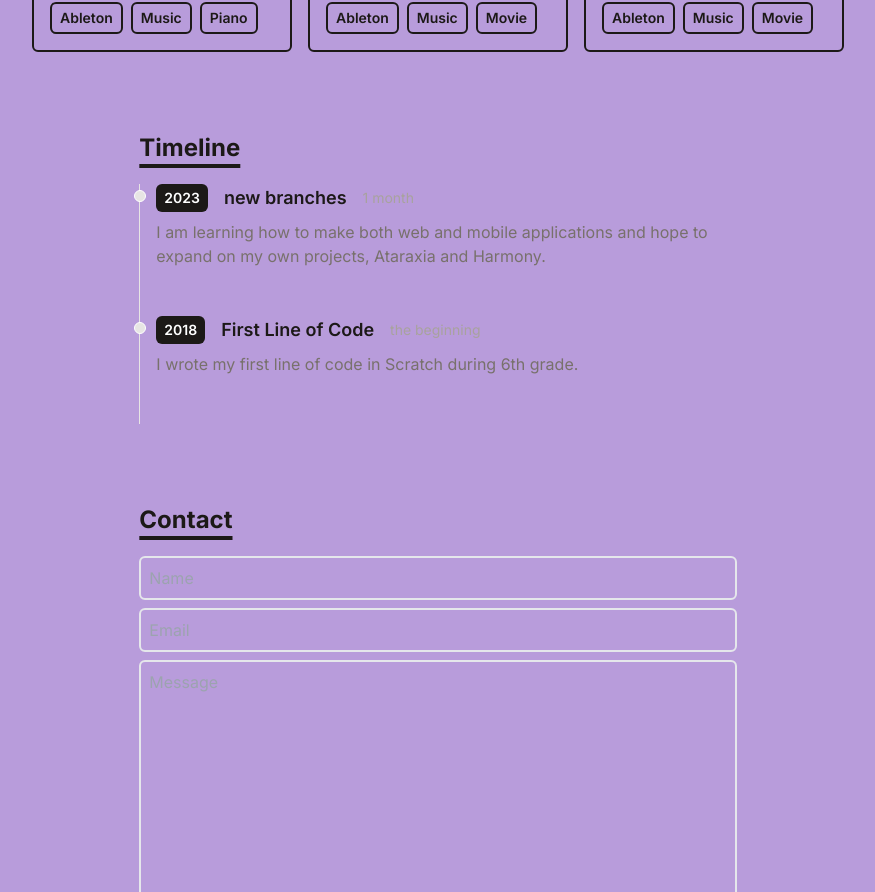
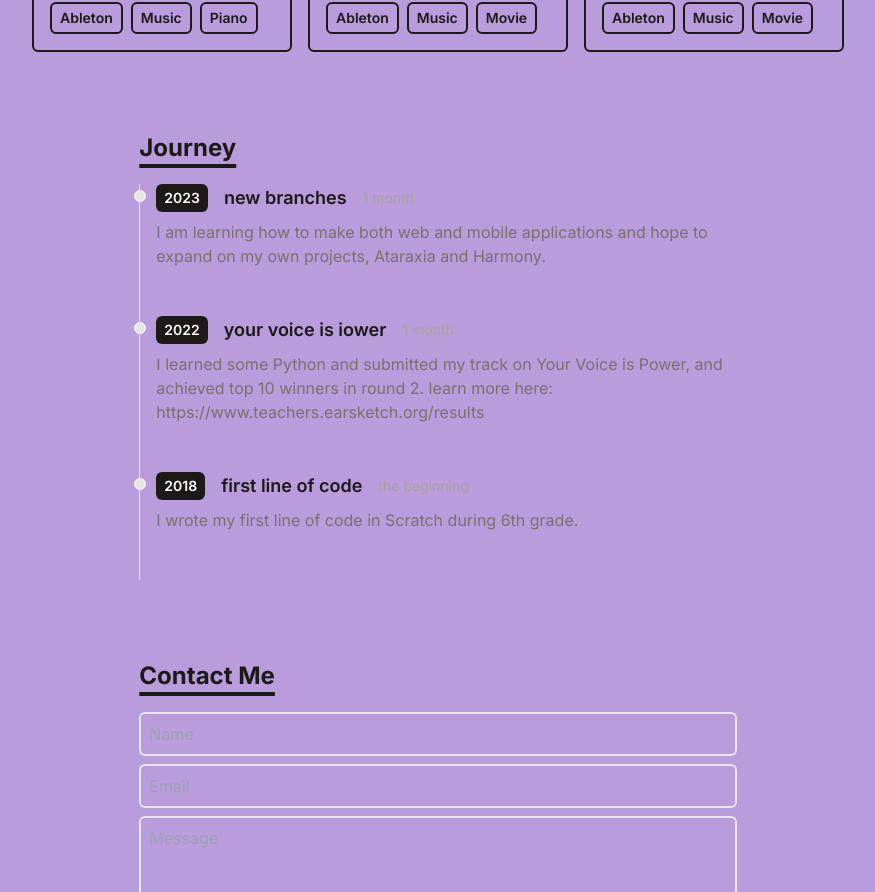
Before and after one commit to dominiclabuguen/portfolio, a React (Vite) app in the folder my-portfolio/: page / in a window 1280 px wide. Shown: the part 496-1388 px from the top of the page, without its empty margins (202-1077 px from the left). Built offline with nearby package versions, Linux system fonts and the light colour scheme.

Commit message:
new changes

```diff
--- a/my-portfolio/src/App.jsx
+++ b/my-portfolio/src/App.jsx
@@ -62,6 +62,8 @@ function App() {
 		</svg>
 	);
 
+
+	//fix the dark-mode smoothness and button transition
   return (
 	<>
 		<button
--- a/my-portfolio/src/components/contact.jsx
+++ b/my-portfolio/src/components/contact.jsx
@@ -13,7 +13,7 @@ function Contact() {
                method="POST"
                className="flex flex-col w-full md:w-7/12"
             >
-               <Title>Contact</Title>
+               <Title>Contact Me</Title>
                <input
                   type="text"
                   name="name"
--- a/my-portfolio/src/components/intro.jsx
+++ b/my-portfolio/src/components/intro.jsx
@@ -15,7 +15,7 @@ function Intro() {
                className="text-cyan-600 hover:underline underline-offset-2 decoration-2 decoration-red-600"
                rel="noreferrer noopener"
             >
-               {/* add a link here */}
+               {/* add a link name here */}
             </a>{' '}
             {/* add something useful here */}
          </p>
--- a/my-portfolio/src/components/timeline.jsx
+++ b/my-portfolio/src/components/timeline.jsx
@@ -7,13 +7,14 @@ function Timeline() {
    return (
       <div className="flex flex-col md:flex-row justify-center my-20">
          <div className="w-full md:w-7/12">
-            <Title>Timeline</Title>
+            <Title>Journey</Title>
             {timeline.map(item => (
                <TimelineItem
                   year={item.year}
                   title={item.title}
                   duration={item.duration}
                   details={item.details}
+                  //link={item.link} add being able to use link
                />
             ))}
          </div>
--- a/my-portfolio/src/components/timelineItem.jsx
+++ b/my-portfolio/src/components/timelineItem.jsx
@@ -19,6 +19,14 @@ function TimelineItem({ year, title, duration, details }) {
             <p className="my-2 text-base font-normal text-stone-500 dark:text-stone-400">
                {details}
             </p>
+            <a
+               href=" " //add something here
+               target="_blank"
+               className="text-cyan-600 hover:underline underline-offset-2 decoration-2 decoration-red-600"
+               rel="noreferrer noopener"
+            >
+               {/* add a link name here */}
+            </a>{' '} {/* ADD A LINK */}
          </li>
       </ol>
    )
--- a/my-portfolio/src/data/timeline.js
+++ b/my-portfolio/src/data/timeline.js
@@ -6,11 +6,19 @@ export default [
         title: 'new branches',
         duration: '1 month',
         details:
-            'I am learning how to make both web and mobile applications and hope to expand on my own projects, Ataraxia and Harmony.'
+            'I am learning how to make both web and mobile applications and hope to expand on my own projects, Ataraxia and Harmony.',
+    },
+    {
+        year: '2022',
+        title: 'your voice is iower',
+        duration: '1 month',
+        details:
+            'I learned some Python and submitted my track on Your Voice is Power, and achieved top 10 winners in round 2. learn more here: https://www.teachers.earsketch.org/results',
+        //link: 'hi' add being able to use link
     },
     {
          year: '2018',
-         title: 'First Line of Code',
+         title: 'first line of code',
          duration: 'the beginning',
          details:
              "I wrote my first line of code in Scratch during 6th grade.",
```
